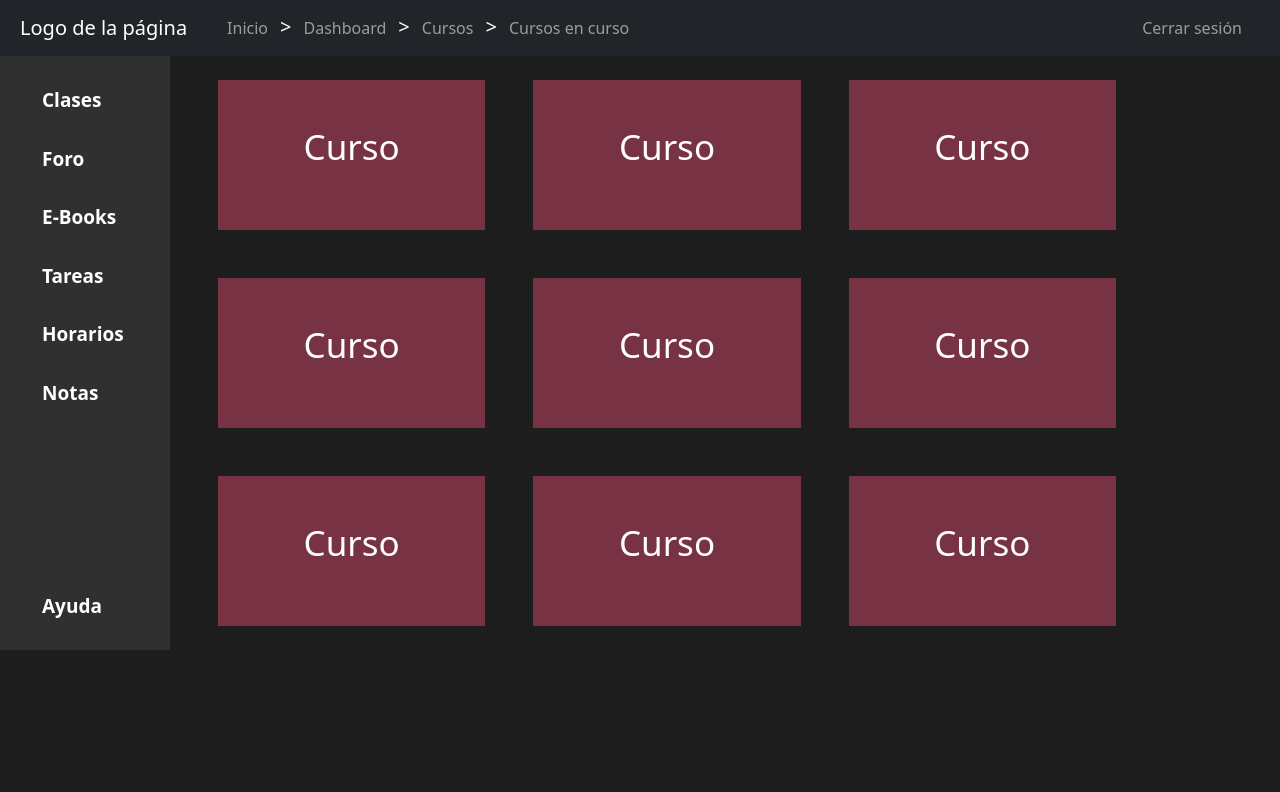
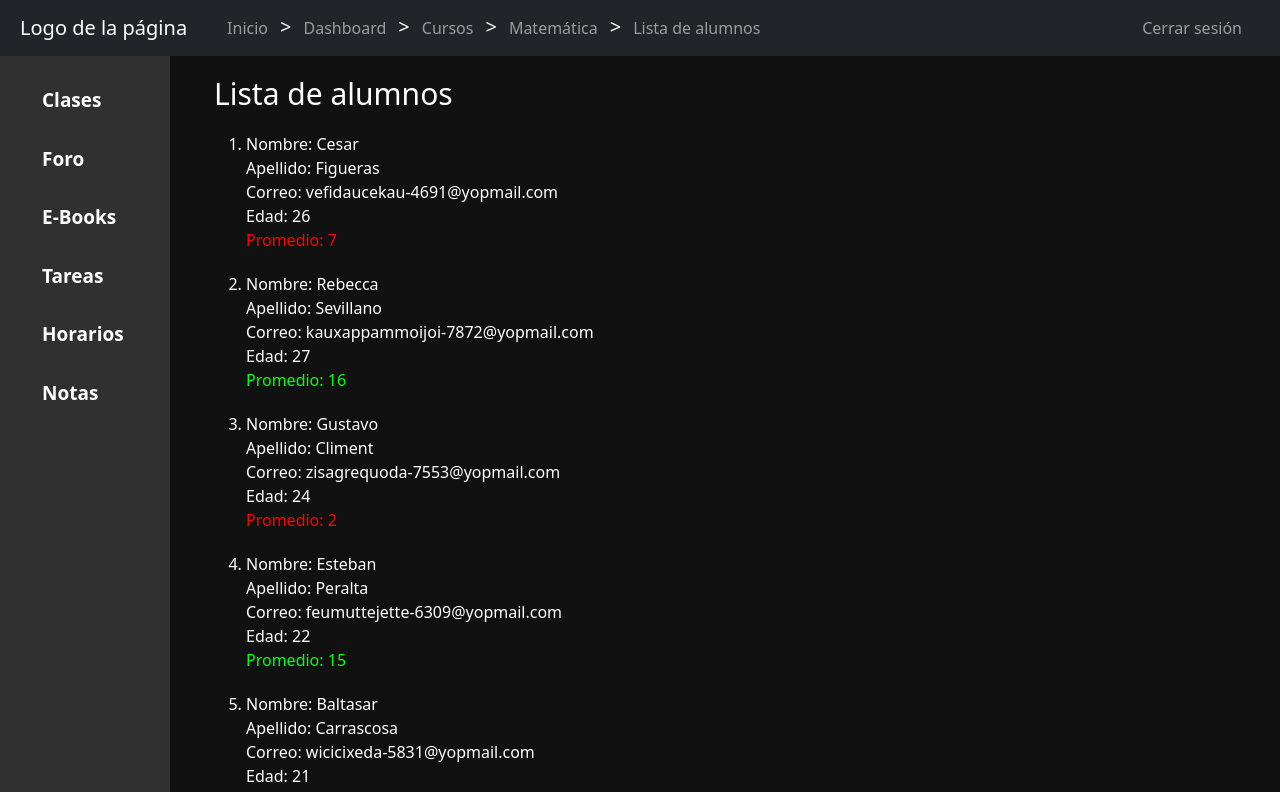
Before and after one commit to Cesarmnd/Angular, an Angular app: page / in a window 1280 px wide. Shown: the top 792 px of the page. Built offline with nearby package versions, Linux system fonts and the light colour scheme.

Commit message:
Lista de alumnos

```diff
--- a/src/app/components/content/content.component.css
+++ b/src/app/components/content/content.component.css
@@ -1,13 +1,25 @@
-.square {
-  height: 150px;
+.student-container {
   color: #fff;
-  position: relative;
-  display: flex;
-  justify-content: center;
-  align-items: center;
-  background-color: #734;
+}
+
+.element  {
+  margin: 20px;
+}
+
+.title  {
+  font-size: 30px;
+  margin: 20px;
+  color: #fff;
 }
 
 .text {
-  font-size: 35px;
+  font-size: 20px;
 }
+
+.aprobado {
+  color: rgb(0, 255, 17);
+}
+
+.desaprobado {
+  color: rgb(255, 0, 0);
+}
--- a/src/app/components/content/content.component.html
+++ b/src/app/components/content/content.component.html
@@ -1,35 +1,11 @@
-<div class="container">
-  <div class="row">
-    <div class="square col m-4">
-      <p class="text">Curso</p>
-    </div>
-    <div class="square col m-4">
-      <p class="text">Curso</p>
-    </div>
-    <div class="square col m-4">
-      <p class="text">Curso</p>
-    </div>
-  </div>
-  <div class="row">
-    <div class="square col m-4">
-      <p class="text">Curso</p>
-    </div>
-    <div class="square col m-4">
-      <p class="text">Curso</p>
-    </div>
-    <div class="square col m-4">
-      <p class="text">Curso</p>
-    </div>
-  </div>
-  <div class="row">
-    <div class="square col m-4">
-      <p class="text">Curso</p>
-    </div>
-    <div class="square col m-4">
-      <p class="text">Curso</p>
-    </div>
-    <div class="square col m-4">
-      <p class="text">Curso</p>
-    </div>
-  </div>
-</div>
+<h1 class="title">Lista de alumnos</h1>
+
+<ol class="student-container">
+    <li *ngFor="let user of studentsList" class="element">
+      Nombre: {{user.name | titlecase}}<br>
+      Apellido: {{user.lastname | titlecase}}<br>
+      Correo: {{user.email}}<br>
+      Edad: {{user.age}}<br>
+      <span [ngClass]="user.grade < 13 ? 'desaprobado' : 'aprobado'">Promedio: {{user.grade}}</span>
+    </li>
+</ol>
--- a/src/app/components/content/content.component.ts
+++ b/src/app/components/content/content.component.ts
@@ -1,4 +1,5 @@
 import { Component, OnInit } from '@angular/core';
+import { Student } from 'src/app/models/student';
 
 @Component({
   selector: 'app-content',
@@ -6,6 +7,20 @@ import { Component, OnInit } from '@angular/core';
   styleUrls: ['./content.component.css']
 })
 export class ContentComponent implements OnInit {
+  studentsList: Array<Student> =[
+    {name:'cesar', lastname: 'figueras', email: 'vefidaucekau-4691@yopmail.com',age:26, grade: 7},
+    {name:'rebecca', lastname: 'sevillano', email: 'kauxappammoijoi-7872@yopmail.com',age:27, grade: 16},
+    {name:'gustavo', lastname: 'climent', email: 'zisagrequoda-7553@yopmail.com',age:24, grade: 2},
+    {name:'esteban', lastname: 'peralta', email: 'feumuttejette-6309@yopmail.com',age:22, grade: 15},
+    {name:'baltasar', lastname: 'carrascosa', email: 'wicicixeda-5831@yopmail.com',age:21, grade: 9},
+    {name:'jose', lastname: 'casado', email: 'xeyucroigenu-2635@yopmail.com',age:26, grade: 13},
+    {name:'damian', lastname: 'paz', email: 'brexemouffoxe-7469@yopmail.com',age:23, grade: 14},
+    {name:'jacobo', lastname: 'picazo', email: 'feunnequagregoi-8588@yopmail.com',age:21, grade: 20},
+    {name:'antonio', lastname: 'pino', email: 'trefravexegau-3121@yopmail.com',age:24, grade: 11},
+    {name:'susana', lastname: 'miguez', email: 'saxotteutreba-2615@yopmail.com',age:25, grade: 14},
+    {name:'gracia', lastname: 'vasquez', email: 'trupoiloquiza-3783@yopmail.com',age:26, grade: 13},
+    {name:'luz', lastname: 'ye', email: 'capriritebe-7387@yopmail.com',age:21, grade: 19}
+  ]
 
   constructor() { }
 
--- a/src/app/components/navbar/navbar.component.html
+++ b/src/app/components/navbar/navbar.component.html
@@ -12,7 +12,9 @@
         <span class="arrow p-1"> > </span>
         <a class="nav-link" href="#">Cursos</a>
         <span class="arrow p-1"> > </span>
-        <a class="nav-link" href="#">Cursos en curso</a>
+        <a class="nav-link" href="#">Matemática</a>
+        <span class="arrow p-1"> > </span>
+        <a class="nav-link" href="#">Lista de alumnos</a>
       </div>
       <div class="navbar-nav login">
         <a class="nav-link " aria-current="page" href="#">Cerrar sesión</a>
--- /dev/null
+++ b/src/app/models/student.ts
@@ -0,0 +1,7 @@
+export interface Student {
+  name: string;
+  lastname: string;
+  email: string;
+  age: number;
+  grade: number;
+}
--- a/src/styles.css
+++ b/src/styles.css
@@ -1,4 +1,4 @@
 /* You can add global styles to this file, and also import other style files */
 body {
-  background-color: rgb(29, 29, 29);
+  background-color: rgb(17, 17, 17);
 }
```
